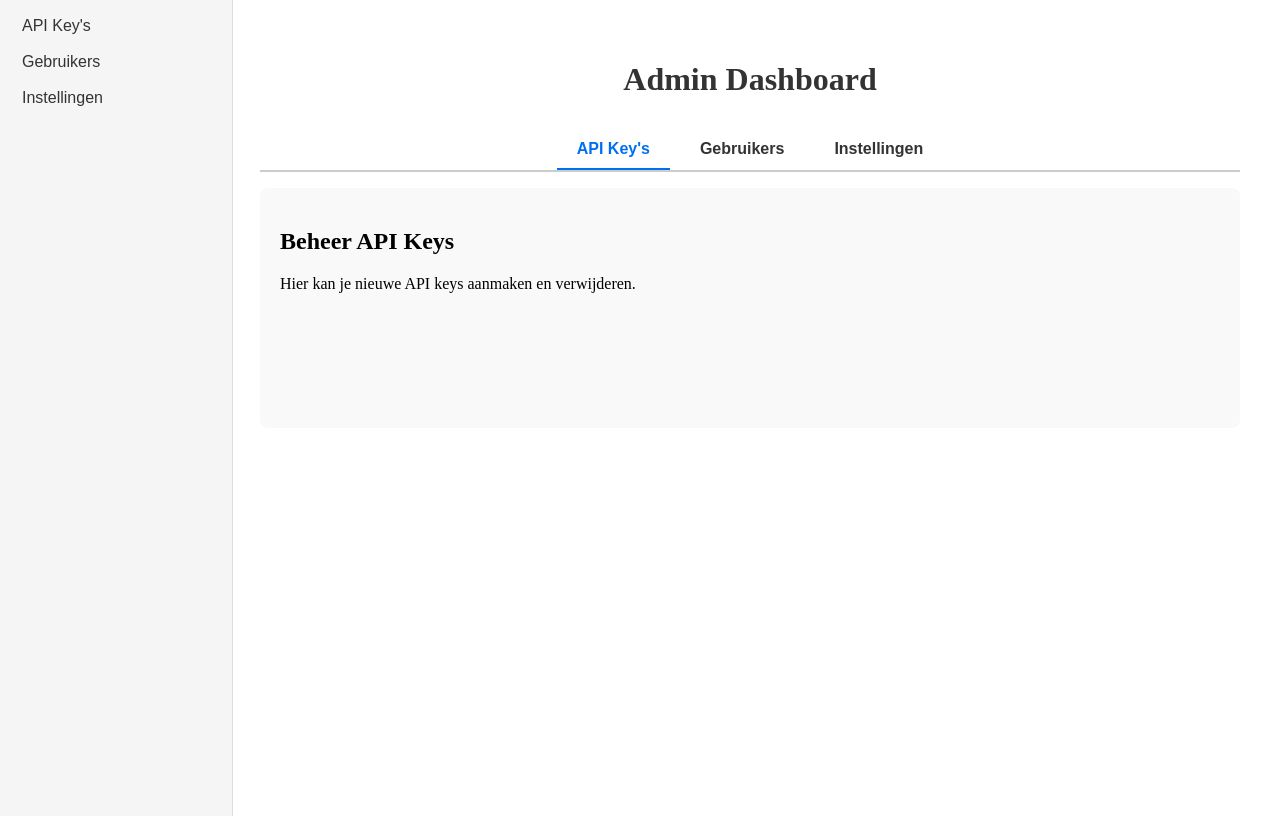
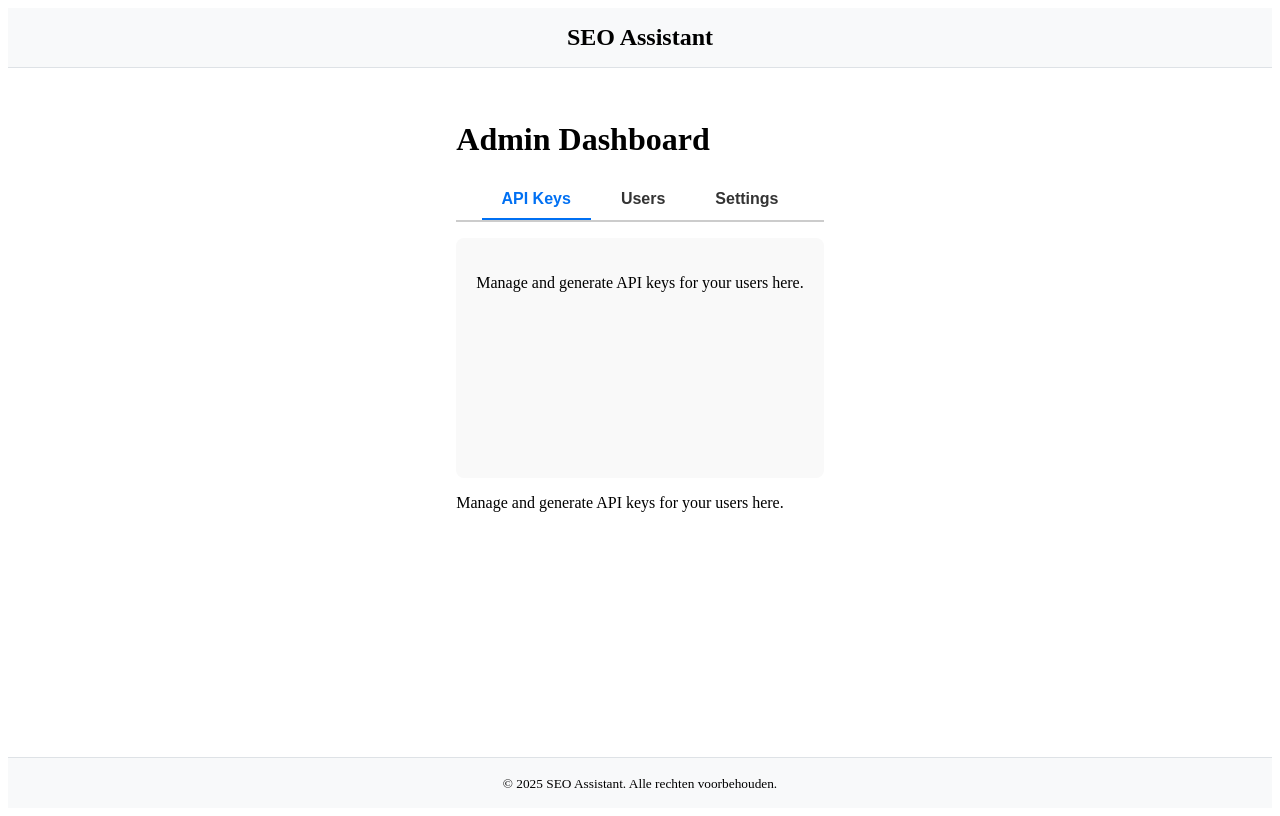
Before and after one commit to IlkerD01/seo-assistant, a Next.js app in the folder frontend/: page /admin in a window 1280 px wide. Built offline with nearby package versions, Linux system fonts and the light colour scheme.

Commit message:
Update admin.tsx

```diff
--- a/frontend/src/pages/admin.tsx
+++ b/frontend/src/pages/admin.tsx
@@ -1,69 +1,33 @@
 import { useState } from "react";
-import Tabs from "@/components/ui/tabs";
-import Sidebar from "@/components/ui/sidebar";
+import Layout from "@/components/Layout";
+import Tabs from "@/components/ui/Tabs";
 
 export default function Admin() {
-  const [selectedTab, setSelectedTab] = useState(0);
+  const [selectedTab, setSelectedTab] = useState<string>("API Keys");
 
   const tabs = [
-    {
-      label: "API Key's",
-      content: (
-        <div>
-          <h2>Beheer API Keys</h2>
-          <p>Hier kan je nieuwe API keys aanmaken en verwijderen.</p>
-        </div>
-      ),
-    },
-    {
-      label: "Gebruikers",
-      content: (
-        <div>
-          <h2>Gebruikers Overzicht</h2>
-          <p>Hier zie je alle gebruikers van je platform.</p>
-        </div>
-      ),
-    },
-    {
-      label: "Instellingen",
-      content: (
-        <div>
-          <h2>Instellingen</h2>
-          <p>Hier kan je admin-instellingen aanpassen.</p>
-        </div>
-      ),
-    },
+    { label: "API Keys", content: <p>Manage and generate API keys for your users here.</p> },
+    { label: "Users", content: <p>View and manage users registered to your platform.</p> },
+    { label: "Settings", content: <p>Adjust your platform settings here.</p> },
   ];
 
-  const sidebarItems = tabs.map((tab, index) => ({
-    label: tab.label,
-    onClick: () => setSelectedTab(index),
-  }));
+  return (
+    <Layout>
+      <div className="max-w-4xl mx-auto p-4 flex flex-col items-center min-h-screen">
+        <h1 className="text-4xl font-bold mb-8 text-center">Admin Dashboard</h1>
 
-  return (
-    <div style={pageStyles.container}>
-      <Sidebar items={sidebarItems} />
-      <div style={pageStyles.content}>
-        <h1 style={pageStyles.title}>Admin Dashboard</h1>
-        <Tabs tabs={tabs} />
+        <Tabs tabs={tabs} selectedTab={selectedTab} setSelectedTab={setSelectedTab} />
+
+        <div className="mt-8 w-full">
+          {tabs.map((tab) =>
+            tab.label === selectedTab ? (
+              <div key={tab.label} className="text-center text-lg">
+                {tab.content}
+              </div>
+            ) : null
+          )}
+        </div>
       </div>
-    </div>
+    </Layout>
   );
 }
-
-const pageStyles = {
-  container: {
-    display: "flex",
-  },
-  content: {
-    marginLeft: "220px",
-    padding: "2rem",
-    width: "100%",
-  },
-  title: {
-    textAlign: "center" as "center",
-    marginBottom: "2rem",
-    fontSize: "2rem",
-    color: "#333",
-  },
-};
```
